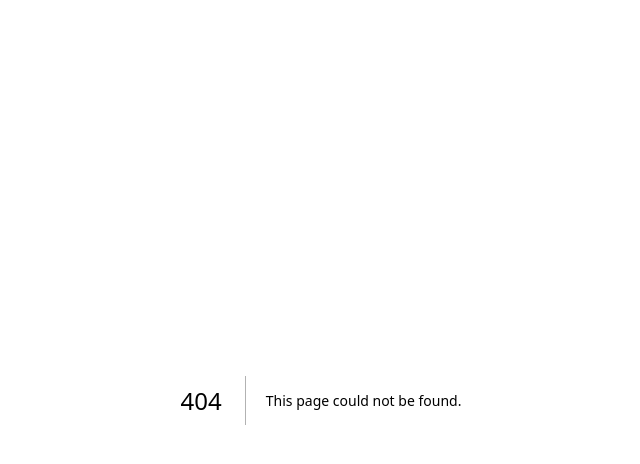
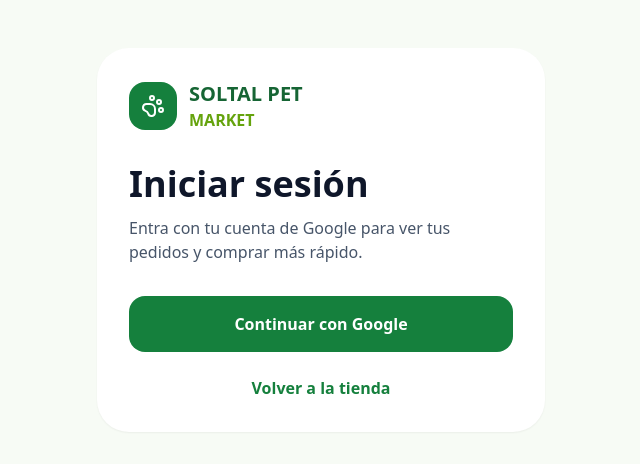
Before and after one commit to 22yanel/soltal-pet-market, a Next.js app: page /login in a window 1280 px wide. Before the commit this address had no page. Shown: the top 464 px of the page, without its empty margins (319-959 px from the left). Built offline with nearby package versions, Linux system fonts and the light colour scheme; no server answers.

Commit message:
Create page.tsx

```diff
--- /dev/null
+++ b/app/login/page.tsx
@@ -0,0 +1,71 @@
+"use client";
+
+import { useState } from "react";
+import { PawPrint } from "lucide-react";
+import { supabase } from "@/lib/supabase";
+
+export default function LoginPage() {
+  const [loading, setLoading] = useState(false);
+  const [message, setMessage] = useState("");
+
+  const loginWithGoogle = async () => {
+    setLoading(true);
+    setMessage("Redirigiendo a Google...");
+
+    const { error } = await supabase.auth.signInWithOAuth({
+      provider: "google",
+      options: {
+        redirectTo: `${window.location.origin}/mi-cuenta`,
+      },
+    });
+
+    if (error) {
+      setMessage(error.message);
+      setLoading(false);
+    }
+  };
+
+  return (
+    <main className="min-h-screen bg-[#f7fbf5] px-4 py-12 text-slate-900">
+      <div className="mx-auto max-w-md rounded-[2rem] bg-white p-8 shadow-sm">
+        <div className="flex items-center gap-3">
+          <div className="flex h-12 w-12 items-center justify-center rounded-2xl bg-green-700 text-white">
+            <PawPrint />
+          </div>
+
+          <div>
+            <p className="text-xl font-black text-green-800">SOLTAL PET</p>
+            <p className="font-black text-lime-600">MARKET</p>
+          </div>
+        </div>
+
+        <h1 className="mt-8 text-4xl font-black">Iniciar sesión</h1>
+
+        <p className="mt-3 text-slate-600">
+          Entra con tu cuenta de Google para ver tus pedidos y comprar más rápido.
+        </p>
+
+        <button
+          onClick={loginWithGoogle}
+          disabled={loading}
+          className="mt-8 w-full rounded-2xl bg-green-700 px-6 py-4 font-black text-white hover:bg-green-800 disabled:bg-slate-300"
+        >
+          {loading ? "Abriendo Google..." : "Continuar con Google"}
+        </button>
+
+        {message && (
+          <p className="mt-4 rounded-2xl bg-green-50 p-4 text-sm font-bold text-green-800">
+            {message}
+          </p>
+        )}
+
+        <a
+          href="/"
+          className="mt-6 block text-center font-black text-green-700"
+        >
+          Volver a la tienda
+        </a>
+      </div>
+    </main>
+  );
+}
```
